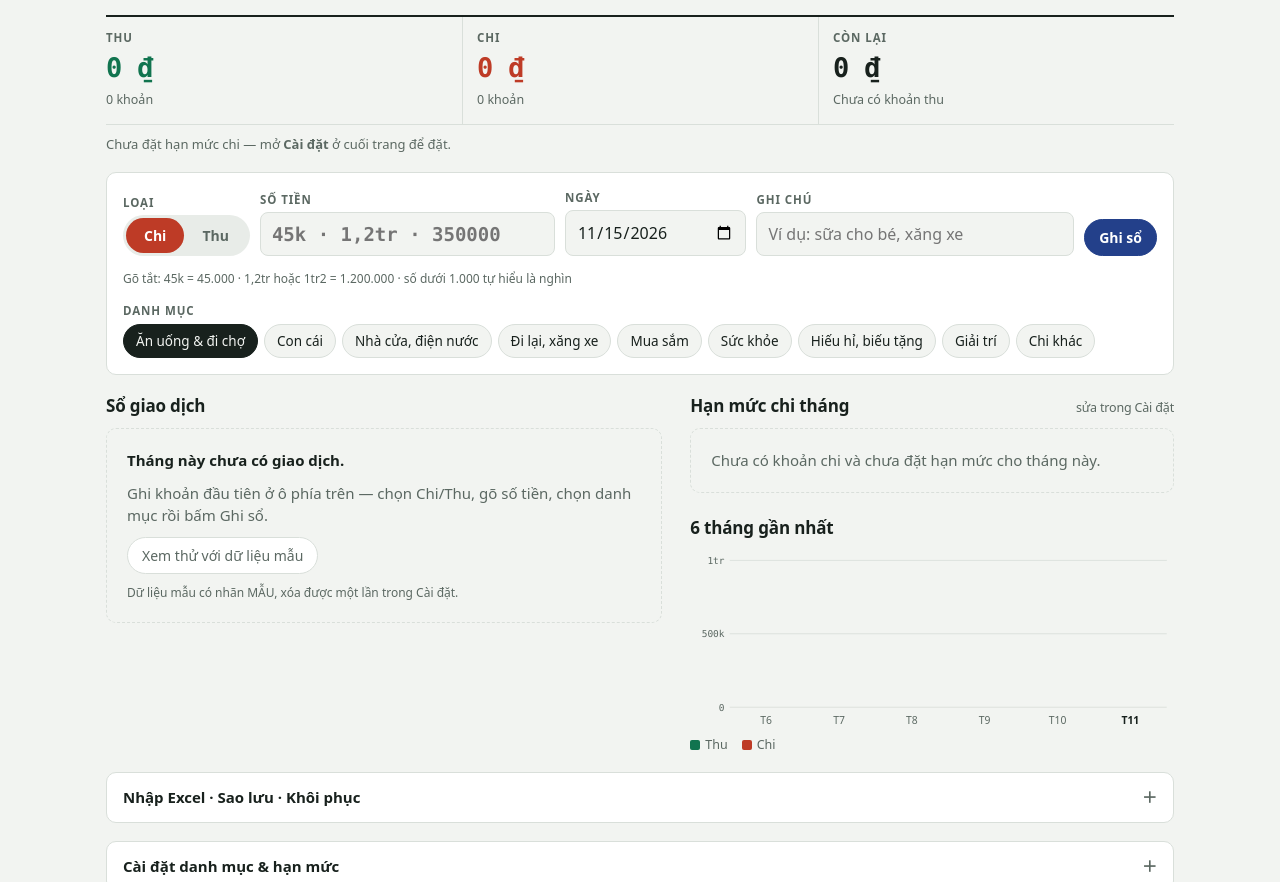
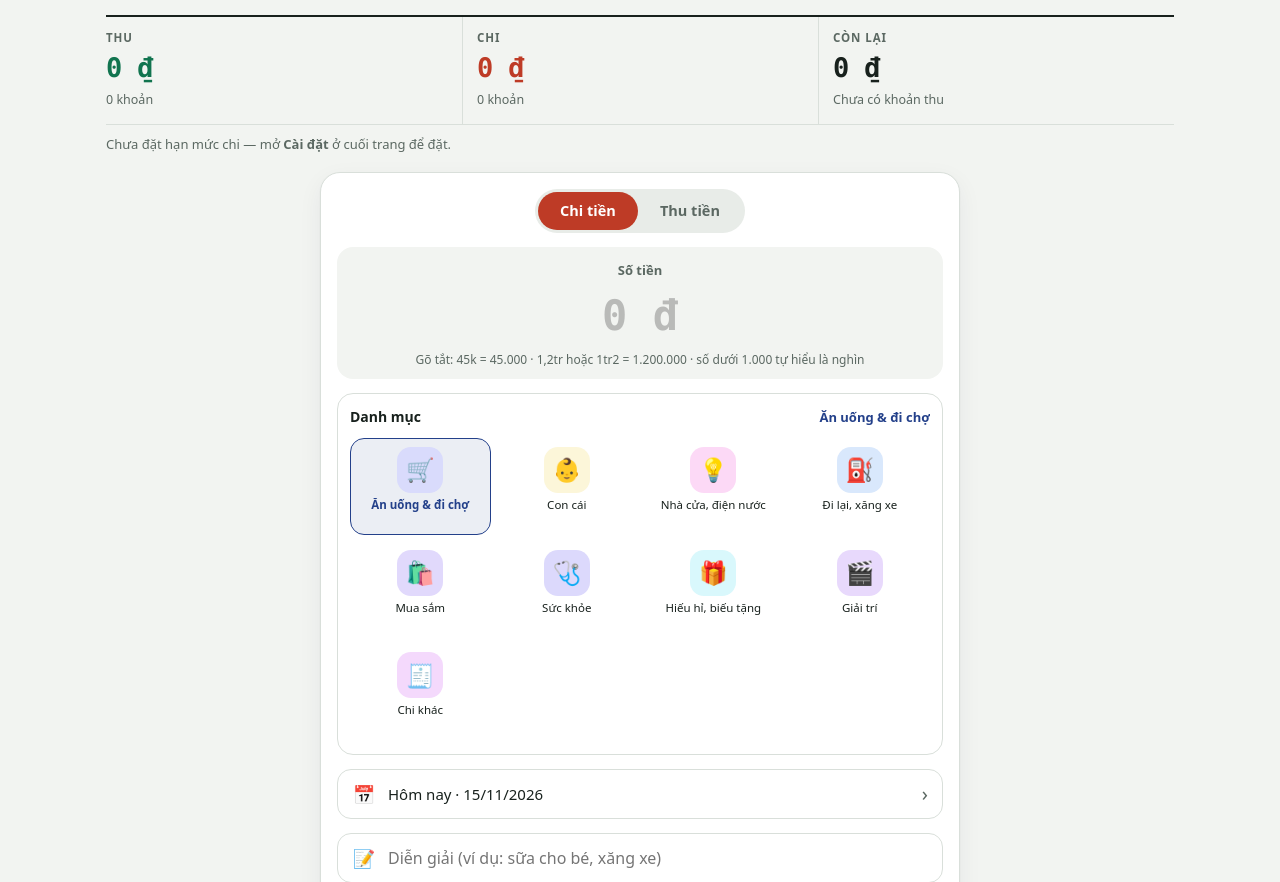
Before and after one commit to huaanhdao0112-netizen/S-THU-CHI, a plain HTML site: page index.html in a window 1280 px wide. Shown: the part 70-952 px from the top of the page. Drawn offline with Linux system fonts and the light colour scheme.

Commit message:
Làm lại form nhập thu/chi: ô số tiền lớn, danh mục dạng ô biểu tượng, nút Lưu lại
- Nút gạt Chi tiền / Thu tiền, ô Số tiền lớn đổi màu theo loại
- Danh mục thành lưới 4 ô có biểu tượng, chia theo hũ
- Hàng chọn ngày hiển thị "Hôm nay · dd/mm/yyyy", hàng Diễn giải
- Nút Lưu lại mờ cho đến khi có số tiền hợp lệ
- Phiên bản app 5 (15/11), cache service worker v5

Co-Authored-By: Claude Sonnet 5.5 <noreply@anthropic.com>
Claude-Session: https://claude.ai/code/session_01VtqjG4HAVsa8ENq9dS1UdH

```diff
--- a/index.html
+++ b/index.html
@@ -24,7 +24,8 @@
 @media (prefers-color-scheme: dark){:root{
   --bg:#111513; --surface:#191E1B; --sunk:#222924; --ink:#E6ECE8; --muted:#97A39D; --line:#2B332E;
   --accent:#9DB2F2; --accent-ink:#0F1A3A; --income:#52C894; --expense:#F2826D; --warn:#E2B14E;
-  --income-soft:#173326; --expense-soft:#3A1E18; --warn-soft:#352A12; color-scheme:dark }}
+  --income-soft:#173326; --expense-soft:#3A1E18; --warn-soft:#352A12; color-scheme:dark }
+  .tile .ti{background:hsl(var(--h) 30% 25%)}}
 *{box-sizing:border-box}
 html{-webkit-text-size-adjust:100%}
 body{margin:0;background:var(--bg);color:var(--ink);font-family:var(--f-body);font-size:15px;line-height:1.5;padding-top:env(safe-area-inset-top,0px);padding-bottom:env(safe-area-inset-bottom,0px)}
@@ -61,23 +62,43 @@ button{cursor:pointer;-webkit-tap-highlight-color:transparent}
 .meter{flex:1 1 160px;height:6px;background:var(--sunk);border-radius:99px;overflow:hidden;min-width:120px}
 .meter i{display:block;height:100%;border-radius:99px}
 
-.entry{background:var(--surface);border:1px solid var(--line);border-radius:var(--r);padding:16px;display:grid;gap:14px}
-.entry-row{display:grid;grid-template-columns:auto minmax(0,1.3fr) minmax(0,.8fr) minmax(0,1.4fr) auto;gap:10px;align-items:end}
-.seg{display:inline-flex;background:var(--sunk);border-radius:999px;padding:3px}
-.seg button{border:0;background:none;padding:7px 18px;border-radius:999px;font-weight:600;font-size:14px;color:var(--muted)}
+.entry{background:var(--surface);border:1px solid var(--line);border-radius:20px;padding:16px;display:flex;flex-direction:column;gap:14px;width:100%;max-width:640px;margin-inline:auto;box-shadow:0 1px 2px rgba(20,30,60,.05),0 8px 24px rgba(20,30,60,.06)}
+.seg{display:inline-flex;align-self:center;background:var(--sunk);border-radius:999px;padding:3px}
+.seg button{border:0;background:none;padding:8px 22px;border-radius:999px;font-weight:600;font-size:14.5px;color:var(--muted)}
 .seg button[aria-pressed="true"].chi{background:var(--expense);color:#fff}
 .seg button[aria-pressed="true"].thu{background:var(--income);color:#fff}
-.field{display:flex;flex-direction:column;gap:4px;min-width:0}
-.field input{border:1px solid var(--line);background:var(--bg);border-radius:8px;padding:9px 11px;width:100%;min-width:0}
-.field input.amt{font-family:var(--f-num);font-size:19px;font-weight:600;padding:7px 11px}
+.amtcard{background:var(--bg);border-radius:16px;padding:14px 16px 10px;display:flex;flex-direction:column;align-items:center;gap:2px;text-align:center}
+.amtcard .label{text-transform:none;letter-spacing:0;font-size:13px}
+.amt{font-family:var(--f-num);font-size:clamp(30px,9vw,42px);font-weight:700;text-align:center;width:100%;border:0;background:none;padding:2px 0;min-width:0;outline-offset:4px;border-radius:8px}
+.amt::placeholder{opacity:.45}
+.entry[data-type="chi"] .amt{color:var(--expense)}
+.entry[data-type="thu"] .amt{color:var(--income)}
 .hint{font-size:12px;color:var(--muted);min-height:18px}
 .hint.err{color:var(--expense)}
+.catbox{border:1px solid var(--line);border-radius:16px;padding:12px 12px 14px;display:flex;flex-direction:column;gap:10px}
+.cathead{display:flex;justify-content:space-between;align-items:baseline;gap:10px}
+.cathead b{font-size:14px}
+#catSel{font-size:13px;color:var(--accent);font-weight:600;text-align:right;min-width:0;overflow:hidden;text-overflow:ellipsis;white-space:nowrap}
+#catChips{display:flex;flex-direction:column;gap:12px}
+.chipgroup{display:flex;flex-direction:column;gap:6px}
+.chipgroup .gl{font-size:11px;color:var(--muted);font-weight:600;letter-spacing:.04em}
+.tiles{display:grid;grid-template-columns:repeat(4,minmax(0,1fr));gap:6px}
+.tile{display:flex;flex-direction:column;align-items:center;gap:5px;border:1.5px solid transparent;background:none;border-radius:14px;padding:8px 2px 7px;min-width:0}
+.tile:hover{background:var(--sunk)}
+.tile[aria-pressed="true"]{border-color:var(--accent);background:color-mix(in srgb,var(--accent) 9%,var(--surface))}
+.tile .ti{width:46px;height:46px;border-radius:14px;display:flex;align-items:center;justify-content:center;font-size:23px;line-height:1;background:hsl(var(--h) 85% 92%)}
+.tile .tn{font-size:11.5px;line-height:1.25;text-align:center;color:var(--ink);display:-webkit-box;-webkit-line-clamp:3;-webkit-box-orient:vertical;overflow:hidden;overflow-wrap:anywhere;width:100%;min-height:2.5em}
+.tile[aria-pressed="true"] .tn{font-weight:700;color:var(--accent)}
+.rowfield{position:relative;display:flex;align-items:center;gap:12px;border:1px solid var(--line);border-radius:14px;padding:0 14px;min-height:50px;background:var(--surface)}
+.rowfield .ri{font-size:18px;width:24px;text-align:center;flex:0 0 auto}
+.rowfield .rt{flex:1;min-width:0;font-size:15px;overflow:hidden;text-overflow:ellipsis;white-space:nowrap}
+.rowfield .rc{color:var(--muted);font-size:20px;flex:0 0 auto}
+.rowfield input{border:0;background:none;padding:12px 0;width:100%;min-width:0;outline:none}
+.rowfield:focus-within{border-color:var(--accent)}
+.rowfield input[type=date]{position:absolute;inset:0;width:100%;height:100%;opacity:0;cursor:pointer;padding:0}
+.savebtn{border:0;border-radius:14px;padding:15px;font-size:16px;font-weight:700;background:var(--accent);color:var(--accent-ink);width:100%;transition:opacity .15s}
+.savebtn.idle{opacity:.45}
 .chips{display:flex;flex-wrap:wrap;gap:6px}
-.chip{border:1px solid var(--line);background:var(--bg);border-radius:999px;padding:6px 12px;font-size:13.5px}
-.chip[aria-pressed="true"]{background:var(--ink);color:var(--bg);border-color:var(--ink)}
-#catChips{display:flex;flex-direction:column;gap:10px}
-.chipgroup{display:flex;flex-direction:column;gap:5px}
-.chipgroup .gl{font-size:11px;color:var(--muted);font-weight:600;letter-spacing:.04em}
 .tag.refund{color:var(--income);border-color:var(--income)}
 .check{display:flex;gap:8px;align-items:flex-start;font-size:13.5px}
 .check input{margin-top:3px;width:18px;height:18px}
@@ -140,12 +161,6 @@ details.panel[open] summary::after{content:"－"}
 
 @media (max-width:880px){
   .main{grid-template-columns:minmax(0,1fr)}
-  .entry{display:flex;flex-direction:column;gap:12px}
-  .entry-row{display:contents}
-  .seg-wrap{order:1} .f-amt{order:2} #amtHint{order:3;margin-top:-6px} .f-cats{order:4}
-  .f-date{order:5} .f-note{order:6} .f-go{order:7}
-  .f-go .label{display:none}
-  .f-go .btn{width:100%;padding:12px}
 }
 @media (max-width:480px){
   .summary{grid-template-columns:repeat(2,minmax(0,1fr))}
@@ -185,34 +200,31 @@ details.panel[open] summary::after{content:"－"}
     <div class="budgetline" id="budgetLine"></div>
   </div>
 
-  <form class="entry" id="entry" autocomplete="off">
-    <div class="entry-row">
-      <div class="field seg-wrap">
-        <span class="label">Loại</span>
-        <div class="seg" role="group" aria-label="Loại giao dịch">
-          <button type="button" class="chi" data-type="chi" aria-pressed="true">Chi</button>
-          <button type="button" class="thu" data-type="thu" aria-pressed="false">Thu</button>
-        </div>
-      </div>
-      <label class="field f-amt">
-        <span class="label">Số tiền</span>
-        <input id="amt" class="amt" inputmode="decimal" placeholder="45k · 1,2tr · 350000">
-      </label>
-      <label class="field f-date">
-        <span class="label">Ngày</span>
-        <input id="date" type="date">
-      </label>
-      <label class="field f-note">
-        <span class="label">Ghi chú</span>
-        <input id="note" maxlength="120" placeholder="Ví dụ: sữa cho bé, xăng xe">
-      </label>
-      <div class="field f-go"><span class="label">&nbsp;</span><button class="btn primary" type="submit">Ghi sổ</button></div>
+  <form class="entry" id="entry" data-type="chi" autocomplete="off">
+    <div class="seg" role="group" aria-label="Loại giao dịch">
+      <button type="button" class="chi" data-type="chi" aria-pressed="true">Chi tiền</button>
+      <button type="button" class="thu" data-type="thu" aria-pressed="false">Thu tiền</button>
     </div>
-    <div class="hint" id="amtHint"></div>
-    <div class="field f-cats">
-      <span class="label">Danh mục</span>
+    <label class="amtcard">
+      <span class="label">Số tiền</span>
+      <input id="amt" class="amt" inputmode="decimal" placeholder="0 đ" aria-label="Số tiền">
+      <div class="hint" id="amtHint"></div>
+    </label>
+    <div class="catbox">
+      <div class="cathead"><b>Danh mục</b><span id="catSel"></span></div>
       <div id="catChips"></div>
     </div>
+    <div class="rowfield">
+      <span class="ri" aria-hidden="true">📅</span>
+      <span class="rt" id="dateTxt"></span>
+      <span class="rc" aria-hidden="true">›</span>
+      <input id="date" type="date" aria-label="Ngày giao dịch">
+    </div>
+    <label class="rowfield">
+      <span class="ri" aria-hidden="true">📝</span>
+      <input id="note" maxlength="120" placeholder="Diễn giải (ví dụ: sữa cho bé, xăng xe)" aria-label="Diễn giải">
+    </label>
+    <button class="savebtn idle" id="saveBtn" type="submit">Lưu lại</button>
   </form>
 
   <div class="main">
@@ -303,7 +315,7 @@ const esc = s => String(s==null?'':s).replace(/[&<>"']/g,c=>({'&':'&amp;','<':'&
 const uid = () => Date.now().toString(36)+Math.random().toString(36).slice(2,7);
 const shiftYm = (ym,k) => { const [y,m]=ym.split('-').map(Number); return ymOf(new Date(y,m-1+k,1)); };
 const WD = ['Chủ nhật','Thứ Hai','Thứ Ba','Thứ Tư','Thứ Năm','Thứ Sáu','Thứ Bảy'];
-const APP_VER = '4 (26/10)';
+const APP_VER = '5 (15/11)';
 const HINT = 'Gõ tắt: 45k = 45.000 · 1,2tr hoặc 1tr2 = 1.200.000 · số dưới 1.000 tự hiểu là nghìn';
 
 function parseAmt(raw){
@@ -398,25 +410,45 @@ function renderSummary(){
     bl.innerHTML='<span>Đã dùng <b class="num">'+p+'%</b> tổng hạn mức</span><span class="meter"><i style="width:'+Math.min(p,100)+'%;background:'+(p>100?'var(--expense)':p>=80?'var(--warn)':'var(--accent)')+'"></i></span><span class="num">'+short(used)+' / '+short(budTotal)+'</span>';
   } else bl.innerHTML='<span>Chưa đặt hạn mức chi — mở <b>Cài đặt</b> ở cuối trang để đặt.</span>';
 }
+const ICONS=[[/bảo dưỡng|sửa chữa/,'🔧'],[/vắc|y tế/,'💉'],[/sức khỏe|khám|thuốc/,'🩺'],[/sữa|bỉm|ăn dặm/,'🍼'],[/đồ chơi|vui chơi/,'🧸'],
+  [/con cái|^con(\s|$|–)/,'👶'],[/online|shopee|tiktok/,'📦'],[/quần áo/,'👕'],[/mua sắm/,'🛍️'],[/nhà hàng|cafe|cà phê/,'☕'],
+  [/ăn uống|đi chợ|siêu thị/,'🛒'],[/xăng|đi lại|gửi xe|\bxe\b/,'⛽'],[/internet|điện thoại/,'📶'],[/điện|nước|nhà cửa/,'💡'],
+  [/đồ dùng|sinh hoạt/,'🧴'],[/du lịch|dã ngoại/,'🧳'],[/giải trí|phim|thể thao/,'🎬'],[/vàng/,'🪙'],[/rút/,'🏦'],
+  [/hiếu hỉ|biếu|mừng|tặng|cho đi/,'🎁'],[/tiết kiệm/,'💰'],[/lương/,'💼'],[/thưởng/,'🎉'],[/lãi|cổ tức/,'📈'],[/làm thêm|kinh doanh/,'🛠️']];
+function catIcon(c){ const n=(c.name||'').toLowerCase(); for(const [re,ic] of ICONS) if(re.test(n)) return ic; return c.type==='thu'?'💵':'🧾'; }
+function catHue(id){ let h=0; for(const ch of String(id)) h=(h*31+ch.charCodeAt(0))%360; return h; }
+function dateLabel(str){
+  const d=new Date(str+'T00:00:00'); if(isNaN(d)) return 'Chọn ngày';
+  const t=new Date(todayStr()+'T00:00:00'), diff=Math.round((d-t)/864e5);
+  const lead = diff===0?'Hôm nay':diff===-1?'Hôm qua':diff===1?'Ngày mai':WD[d.getDay()];
+  return lead+' · '+pad(d.getDate())+'/'+pad(d.getMonth()+1)+'/'+d.getFullYear();
+}
+function updateReady(){
+  const ok = !isNaN(parseAmt($('amt').value.trim())) && !!S.cat;
+  $('saveBtn').classList.toggle('idle', !ok);
+}
 function renderChips(){
   const list=cats().filter(c=>c.type===S.type);
   if(!list.some(c=>c.id===S.cat)) S.cat = list[0]?list[0].id:null;
-  const chip=c=>'<button type="button" class="chip" data-cat="'+esc(c.id)+'" aria-pressed="'+(c.id===S.cat)+'">'+esc(c.name)+'</button>';
+  const tile=c=>'<button type="button" class="tile" data-cat="'+esc(c.id)+'" aria-pressed="'+(c.id===S.cat)+'"><span class="ti" style="--h:'+catHue(c.id)+'" aria-hidden="true">'+catIcon(c)+'</span><span class="tn">'+esc(c.name)+'</span></button>';
   let html='';
   if(list.some(c=>c.jar)){
     const groups=[], idx={};
     list.forEach(c=>{ const j=c.jar||'Khác'; if(!(j in idx)){ idx[j]=groups.length; groups.push({j,items:[]}); } groups[idx[j]].items.push(c); });
-    html=groups.map(g=>'<div class="chipgroup"><span class="gl">'+(S.type==='chi'?'HŨ ':'')+esc(g.j).toUpperCase()+'</span><div class="chips">'+g.items.map(chip).join('')+'</div></div>').join('');
-  } else if(list.length) html='<div class="chips">'+list.map(chip).join('')+'</div>';
+    html=groups.map(g=>'<div class="chipgroup"><span class="gl">'+(S.type==='chi'?'HŨ ':'')+esc(g.j).toUpperCase()+'</span><div class="tiles">'+g.items.map(tile).join('')+'</div></div>').join('');
+  } else if(list.length) html='<div class="tiles">'+list.map(tile).join('')+'</div>';
   $('catChips').innerHTML = html || '<span class="hint">Chưa có danh mục — thêm trong Cài đặt.</span>';
+  $('catSel').textContent = S.cat ? catName(S.cat) : 'Chọn danh mục';
+  $('entry').dataset.type = S.type;
   document.querySelectorAll('.seg button').forEach(b=>b.setAttribute('aria-pressed', String(b.dataset.type===S.type)));
+  updateReady();
 }
 function renderLedger(){
   const items=[...itemsOf(S.cur)].sort((a,b)=> a.date<b.date?1:a.date>b.date?-1:(b.ts||0)-(a.ts||0));
   $('ledgerMeta').textContent = items.length? items.length+' giao dịch':'';
   if(!items.length){
     const anyData=Object.values(S.months).some(a=>a.length);
-    $('ledger').innerHTML='<div class="empty"><strong>Tháng này chưa có giao dịch.</strong><span>Ghi khoản đầu tiên ở ô phía trên — chọn Chi/Thu, gõ số tiền, chọn danh mục rồi bấm Ghi sổ.</span>'+(anyData?'':'<button class="btn" type="button" id="loadSample">Xem thử với dữ liệu mẫu</button><span class="hint">Dữ liệu mẫu có nhãn MẪU, xóa được một lần trong Cài đặt.</span>')+'</div>';
+    $('ledger').innerHTML='<div class="empty"><strong>Tháng này chưa có giao dịch.</strong><span>Ghi khoản đầu tiên ở ô phía trên — chọn Chi/Thu, gõ số tiền, chọn danh mục rồi bấm Lưu lại.</span>'+(anyData?'':'<button class="btn" type="button" id="loadSample">Xem thử với dữ liệu mẫu</button><span class="hint">Dữ liệu mẫu có nhãn MẪU, xóa được một lần trong Cài đặt.</span>')+'</div>';
     return;
   }
   const groups={}; for(const it of items){ (groups[it.date]=groups[it.date]||[]).push(it); }
@@ -490,7 +522,8 @@ async function saveFile(blob, name){
 }
 
 /* ---------- events ---------- */
-$('date').value=todayStr(); $('amtHint').textContent=HINT;
+$('date').value=todayStr(); $('dateTxt').textContent=dateLabel($('date').value); $('amtHint').textContent=HINT;
+$('date').onchange=()=>{ if(!$('date').value) $('date').value=todayStr(); $('dateTxt').textContent=dateLabel($('date').value); };
 $('prevM').onclick=()=>{ S.cur=shiftYm(S.cur,-1); render(); };
 $('nextM').onclick=()=>{ S.cur=shiftYm(S.cur,1); render(); };
 document.querySelectorAll('.seg button').forEach(b=>b.onclick=()=>{ S.type=b.dataset.type; S.cat=null; renderChips(); });
@@ -499,6 +532,7 @@ $('amt').oninput=()=>{
   const v=$('amt').value.trim(), h=$('amtHint'), n=parseAmt(v);
   h.classList.remove('err');
   h.textContent = !v ? HINT : isNaN(n) ? 'Chưa hiểu số này — thử 45k, 1,2tr hoặc 350000' : '= '+fmt(n);
+  updateReady();
 };
 $('entry').onsubmit=e=>{
   e.preventDefault();
@@ -509,7 +543,7 @@ $('entry').onsubmit=e=>{
   const it={id:uid(),type:S.type,amount:n,cat:S.cat,date,note:$('note').value.trim(),ts:Date.now()};
   (S.months[ym]=S.months[ym]||[]).push(it); save();
   const moved = ym!==S.cur; S.cur=ym;
-  $('amt').value=''; $('note').value=''; $('amt').oninput();
+  $('amt').value=''; $('note').value=''; $('date').value=date; $('dateTxt').textContent=dateLabel(date); $('amt').oninput();
   render(); $('amt').focus();
   toast('Đã ghi '+(it.type==='thu'?'thu ':'chi ')+fmt(n)+' · '+catName(it.cat)+(moved?' (sang tháng '+Number(ym.slice(5))+')':''));
 };
--- a/sw.js
+++ b/sw.js
@@ -1,7 +1,7 @@
 // Sổ Thu Chi — chạy offline + tự cập nhật.
 // Có mạng: luôn lấy trang mới nhất từ web. Mất mạng (hoặc mạng quá chậm): dùng bản đã lưu trên máy.
 // Khi sửa file, đổi số phiên bản dưới đây.
-const CACHE = 'so-thu-chi-v4';
+const CACHE = 'so-thu-chi-v5';
 const ASSETS = ['./', './index.html', './manifest.webmanifest', './xlsx.full.min.js',
   './jszip.min.js', './template.xlsx',
   './icon-192.png', './icon-512.png', './apple-touch-icon.png'];
```
